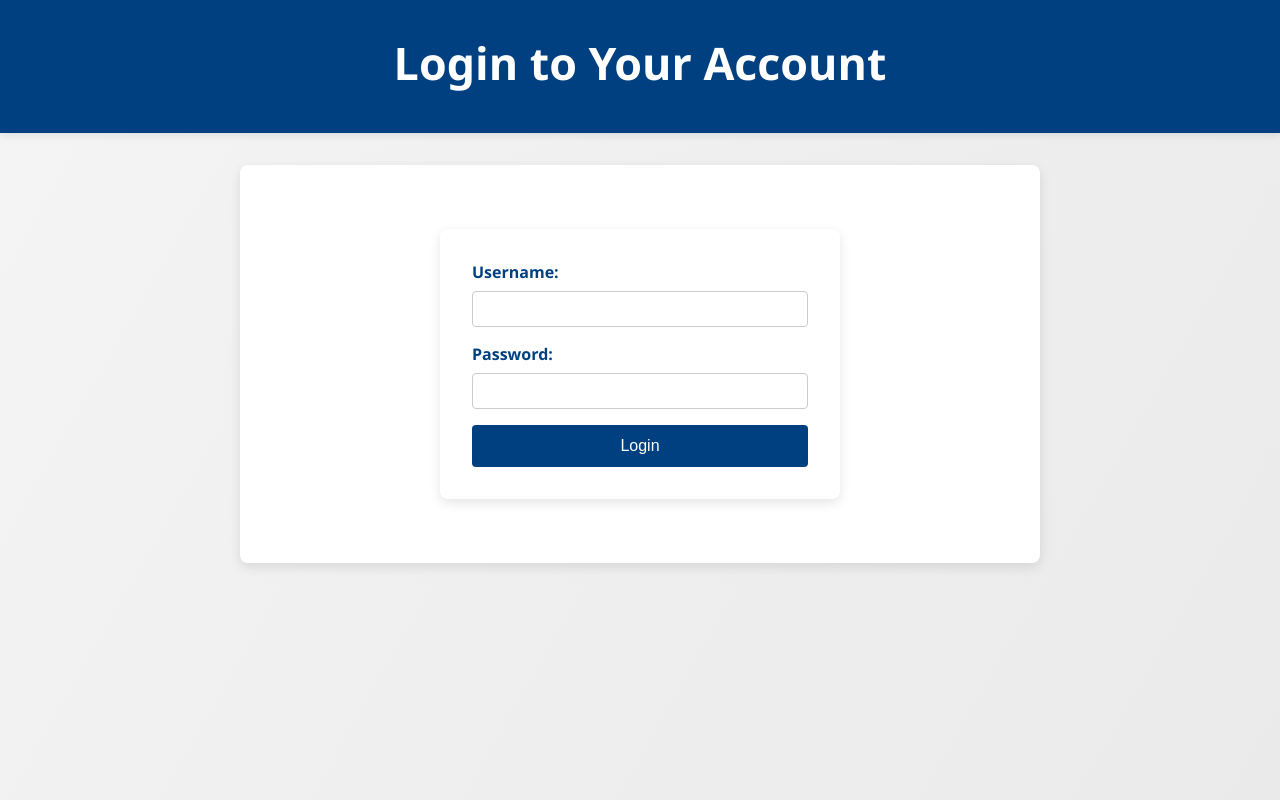
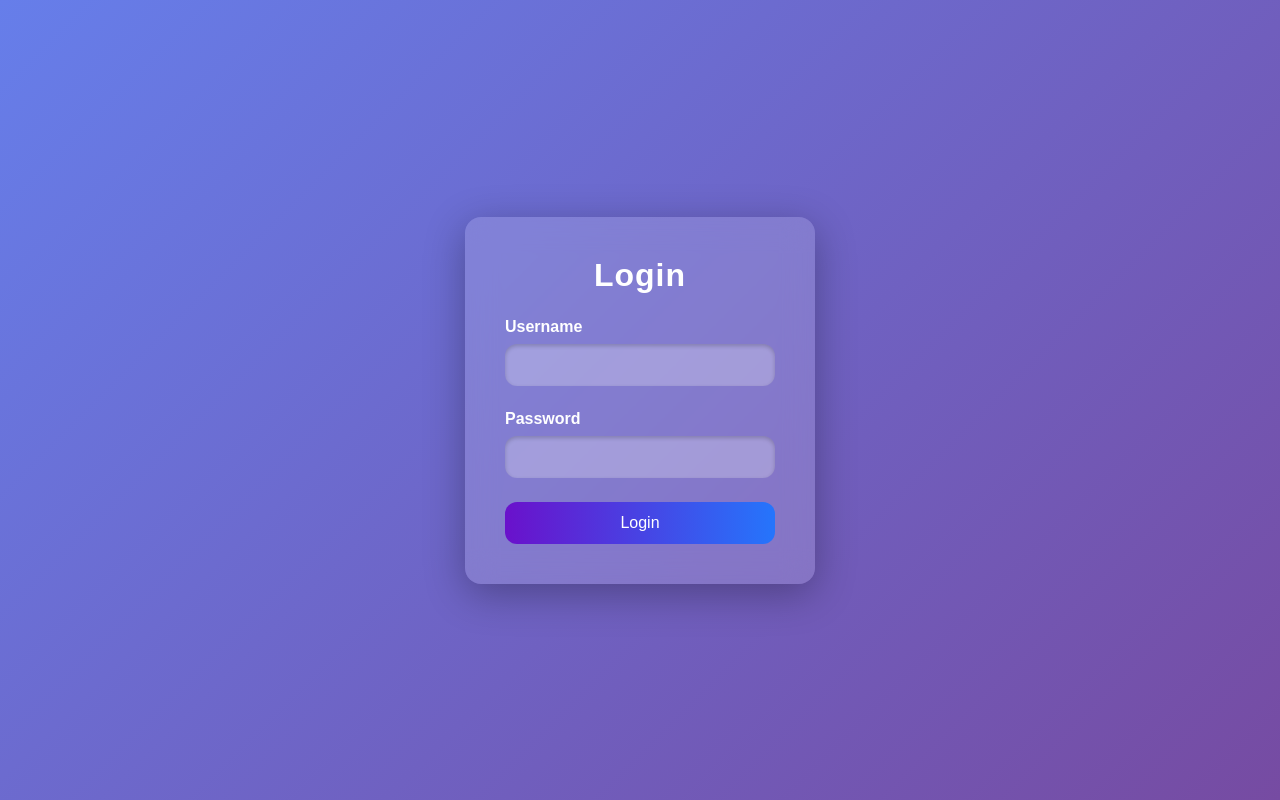
Before and after one commit to bambhaniyadharmik22-create/dreamtech, a plain HTML site: page login.html in a window 1280 px wide. Drawn offline with Linux system fonts and the light colour scheme.

Commit message:
Initial commit of HTML files for the project

```diff
--- a/login.html
+++ b/login.html
@@ -5,27 +5,129 @@
     <meta name="viewport" content="width=device-width, initial-scale=1.0">
     <title>Login</title>
     <link rel="stylesheet" href="Style.css">
+    <style>
+        @keyframes fadeIn {
+            from {
+                opacity: 0;
+                transform: translateY(-20px);
+            }
+            to {
+                opacity: 1;
+                transform: translateY(0);
+            }
+        }
+
+        @keyframes slideIn {
+            from {
+                opacity: 0;
+                transform: translateX(-50px);
+            }
+            to {
+                opacity: 1;
+                transform: translateX(0);
+            }
+        }
+
+        body {
+            font-family: 'Poppins', sans-serif;
+            display: flex;
+            justify-content: center;
+            align-items: center;
+            height: 100vh;
+            margin: 0;
+            background: linear-gradient(135deg, #667eea, #764ba2);
+            color: #fff;
+            animation: fadeIn 1.5s ease-in-out;
+        }
+
+        .login-form {
+            background: rgba(255, 255, 255, 0.15);
+            backdrop-filter: blur(15px);
+            padding: 2.5rem;
+            border-radius: 16px;
+            box-shadow: 0 10px 40px rgba(0, 0, 0, 0.3);
+            width: 350px;
+            animation: fadeIn 1s ease-in-out;
+        }
+
+        .login-form h1 {
+            margin-bottom: 1.5rem;
+            font-size: 2rem;
+            text-align: center;
+            color: #fff;
+            letter-spacing: 1px;
+        }
+
+        .login-form label {
+            display: block;
+            margin-bottom: 0.5rem;
+            font-weight: 600;
+            color: #fff;
+        }
+
+        .login-form input {
+            width: 100%;
+            padding: 0.75rem;
+            margin-bottom: 1.5rem;
+            border: none;
+            border-radius: 12px;
+            background: rgba(255, 255, 255, 0.25);
+            color: #fff;
+            font-size: 1rem;
+            box-shadow: inset 0 2px 4px rgba(0, 0, 0, 0.2);
+            transition: all 0.3s;
+        }
+
+        .login-form input:hover {
+            transform: scale(1.05);
+            box-shadow: 0 4px 10px rgba(0, 0, 0, 0.3);
+        }
+
+        .login-form input:focus {
+            outline: none;
+            background: rgba(255, 255, 255, 0.35);
+            box-shadow: 0 0 8px rgba(255, 255, 255, 0.8);
+        }
+
+        .login-form input::placeholder {
+            color: #ddd;
+        }
+
+        .login-form button {
+            width: 100%;
+            padding: 0.75rem;
+            background: linear-gradient(90deg, #6a11cb, #2575fc);
+            color: #fff;
+            border: none;
+            border-radius: 12px;
+            font-size: 1rem;
+            cursor: pointer;
+            transition: transform 0.3s, box-shadow 0.3s;
+        }
+
+        .login-form button:hover {
+            transform: translateY(-3px);
+            box-shadow: 0 8px 20px rgba(0, 0, 0, 0.3);
+        }
+    </style>
 </head>
 <body>
-    <header>
-        <h1>Login to Your Account</h1>
-    </header>
-    <main>
-        <form class="login-form" onsubmit="handleLogin(event)">
-            <label for="username">Username:</label>
-            <input type="text" id="username" name="username" required>
+    <form class="login-form" onsubmit="handleLogin(event)">
+        <h1>Login</h1>
+        <label for="username">Username</label>
+        <input type="text" id="username" name="username" required>
 
-            <label for="password">Password:</label>
-            <input type="password" id="password" name="password" required>
+        <label for="password">Password</label>
+        <input type="password" id="password" name="password" required>
 
-            <button type="submit">Login</button>
-        </form>
-    </main>
+        <button type="submit">Login</button>
+    </form>
     <script>
         function handleLogin(event) {
-            event.preventDefault(); // Prevent form submission
-            // Add validation logic here if needed
-            window.location.href = 'home.html'; // Redirect to home page
+            event.preventDefault();
+            // Simulate login success
+            sessionStorage.setItem('loggedIn', 'true');
+            window.location.href = 'index.html';
         }
     </script>
 </body>
```
Also changed, not shown: index.html (+8 -0 lines).
